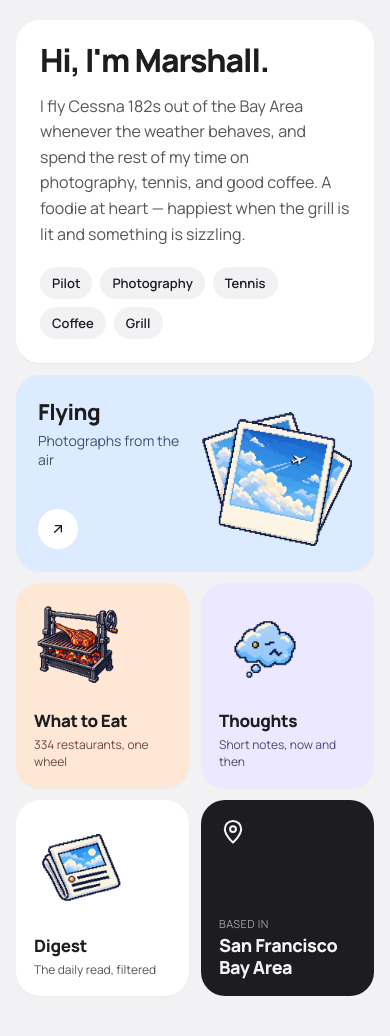
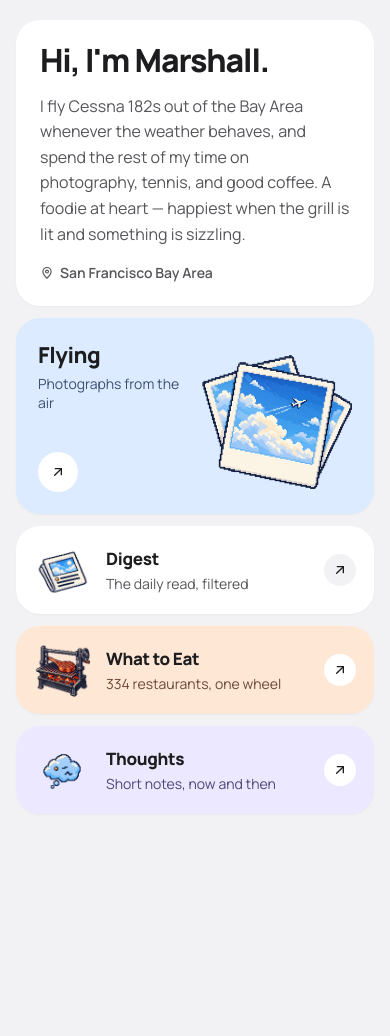
Before and after one commit to cptidiot/mzhao.me, a Jekyll site: the page index.html, which Jekyll copies as it is, in a window 390 px wide. Built offline with Jekyll 4.4.1, drawn with Linux system fonts in a browser that asks for light colours; after the commit the page ends 900 px from its top, so only the background shows below that.

Commit message:
home: mobile spec — tile arrows, location line, digest first on phones

```diff
--- a/index.html
+++ b/index.html
@@ -160,6 +160,30 @@
     .base .place { font-size: 18px; }
     .base .label { font-size: 11px; }
   }
+
+  /* mobile revision: new elements hidden on desktop by default */
+  .row-tiles .go { display: none; }
+  .intro-loc { display: none; }
+
+  /* touch press feedback */
+  @media (hover: none) {
+    a.tile:active { filter: brightness(0.95); }
+  }
+
+  @media (max-width: 560px) {
+    .chips { display: none; }
+    .base { display: none; }
+    .intro-loc { display: inline-flex; align-items: center; gap: 6px; font-size: 14px; font-weight: 600; color: var(--body); }
+    .row-tiles { grid-template-columns: 1fr; }
+    .row-tiles a.tile { flex-direction: row; justify-content: flex-start; align-items: center; gap: 16px; min-height: 0; padding: 16px 18px; }
+    .row-tiles a.tile img { width: 56px; height: 56px; flex-shrink: 0; }
+    .row-tiles a.tile > span:not(.go) { flex: 1; min-width: 0; }
+    .row-tiles .tile-name { font-size: 17px; }
+    .row-tiles .tile-desc { font-size: 14px; }
+    .row-tiles .go { display: flex; width: 32px; height: 32px; margin-left: auto; }
+    .row-tiles .digest { order: -1; }
+    .row-tiles .digest .go { background: var(--bg); }
+  }
 </style>
 </head>
 <body>
@@ -171,6 +195,7 @@
         <div class="chips">
           <span>Pilot</span><span>Photography</span><span>Tennis</span><span>Coffee</span><span>Grill</span>
         </div>
+        <span class="intro-loc"><svg width="14" height="14" viewBox="0 0 24 24" fill="none" stroke="currentColor" stroke-width="2" stroke-linecap="round" stroke-linejoin="round" aria-hidden="true"><path d="M12 21s-7-6.2-7-11.5A7 7 0 0 1 19 9.5C19 14.8 12 21 12 21z"/><circle cx="12" cy="9.5" r="2.5"/></svg>San Francisco Bay Area</span>
       </section>
 
       <a class="card tile flying" href="/flying/">
@@ -192,6 +217,7 @@
           <span class="tile-name">What to Eat</span>
           <span class="tile-desc">334 restaurants, one wheel</span>
         </span>
+        <span class="go"><svg width="16" height="16" viewBox="0 0 24 24" fill="none" stroke="currentColor" stroke-width="2" stroke-linecap="round" stroke-linejoin="round" aria-hidden="true"><path d="M7 17L17 7"/><path d="M8 7h9v9"/></svg></span>
       </a>
       <a class="card tile thoughts" href="/thoughts/">
         <img src="assets/thoughts.png" alt="">
@@ -199,6 +225,7 @@
           <span class="tile-name">Thoughts</span>
           <span class="tile-desc">Short notes, now and then</span>
         </span>
+        <span class="go"><svg width="16" height="16" viewBox="0 0 24 24" fill="none" stroke="currentColor" stroke-width="2" stroke-linecap="round" stroke-linejoin="round" aria-hidden="true"><path d="M7 17L17 7"/><path d="M8 7h9v9"/></svg></span>
       </a>
       <a class="card tile digest" href="/digest/">
         <img src="assets/digest.png" alt="">
@@ -206,6 +233,7 @@
           <span class="tile-name">Digest</span>
           <span class="tile-desc">The daily read, filtered</span>
         </span>
+        <span class="go"><svg width="16" height="16" viewBox="0 0 24 24" fill="none" stroke="currentColor" stroke-width="2" stroke-linecap="round" stroke-linejoin="round" aria-hidden="true"><path d="M7 17L17 7"/><path d="M8 7h9v9"/></svg></span>
       </a>
       <div class="card tile base">
         <svg width="28" height="28" viewBox="0 0 24 24" fill="none" stroke="currentColor" stroke-width="1.75" stroke-linecap="round" stroke-linejoin="round" aria-hidden="true"><path d="M12 21s-7-6.2-7-11.5A7 7 0 0 1 19 9.5C19 14.8 12 21 12 21z"/><circle cx="12" cy="9.5" r="2.5"/></svg>
```
